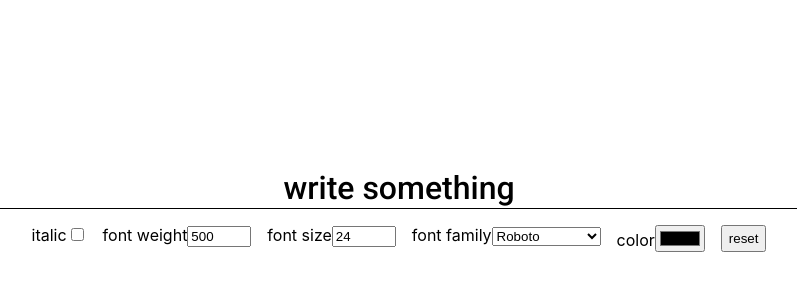
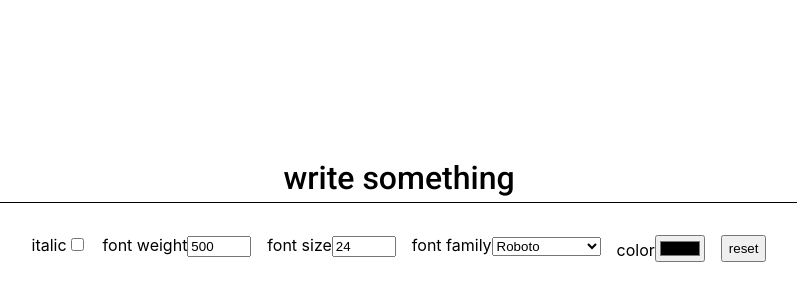
Before and after one commit to westwood846/text-editor, a React (Create React App) app: page / in a window 1280 px wide. Shown: the part 190-490 px from the top of the page, without its empty margins (241-1038 px from the left). Built offline with nearby package versions, Linux system fonts and the light colour scheme.

Commit message:
Add a bit more whitespace

```diff
--- a/src/App.css
+++ b/src/App.css
@@ -7,7 +7,7 @@
 }
 
 .controls {
-  margin-top: 1rem;
+  margin-top: 2rem;
   display: flex;
 }
 
--- a/src/components/input.css
+++ b/src/components/input.css
@@ -3,11 +3,11 @@
   border-bottom: 1px solid black;
   width: 95%;
   text-align: center;
-  padding-bottom: 1px;
+  padding-bottom: 5px;
 }
 
 .textInput:focus {
   outline: none;
   border-bottom-width: 2px;
-  padding-bottom: 0;
+  padding-bottom: 4px;
 }
```
